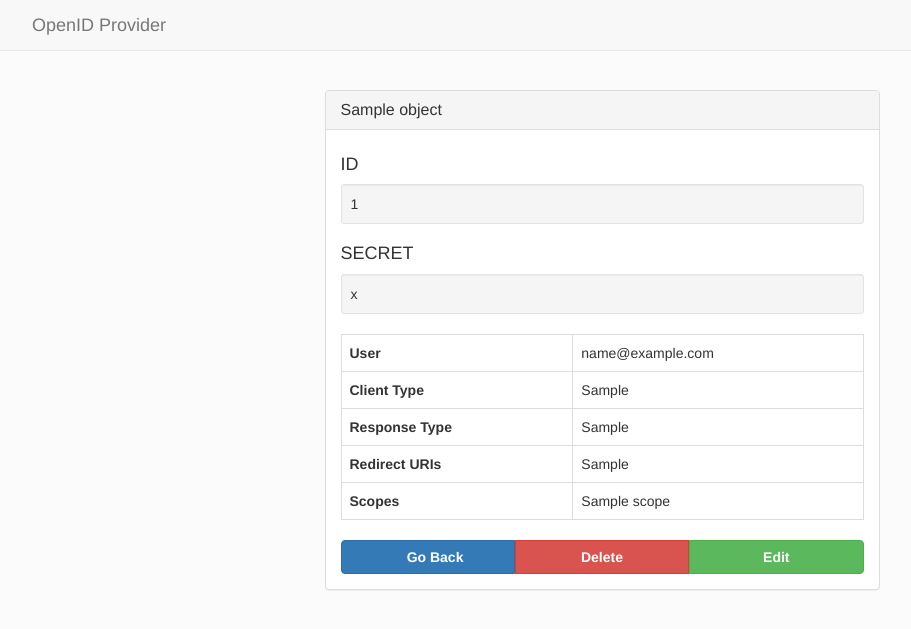
After one commit to juanifioren/django-oidc-provider, a Django app: template openid_provider/templates/openid_provider/client_detail.html in a window 1280 px wide. The commit adds this page. Shown: the top 629 px of the page, without its empty margins (38-949 px from the left). Run offline with Django 3.2, Linux system fonts and the light colour scheme; the template is opened without the code that fills it: most values are stand-ins (such as "Sample title", 1, 10 or a date in 2020); some libraries are stand-ins or nearby versions; some web fonts are replaced.

Commit message:
Add client list and detail.

```diff
--- a/openid_provider/templates/openid_provider/base.html
+++ b/openid_provider/templates/openid_provider/base.html
@@ -41,7 +41,18 @@
         {% if user.is_authenticated %}
         <div id="navbar" class="navbar-collapse collapse">
           <ul class="nav navbar-nav navbar-right">
-            <li><a href="#">{{ user.email }}</a></li>
+            <li class="dropdown">
+              <a href="#" class="dropdown-toggle" data-toggle="dropdown" role="button" aria-expanded="false">{{ user.email }} <span class="caret"></span></a>
+              <ul class="dropdown-menu" role="menu">
+                <li><a href="#">Profile</a></li>
+                {% if user.is_staff %}
+                <li class="divider"></li>
+                <li><a href="{% url 'openid_provider:client_list' %}">Clients</a></li>
+                {% endif %}
+                <li class="divider"></li>
+                <li><a href="{% url 'openid_provider:logout' %}">Logout</a></li>
+              </ul>
+            </li>
           </ul>
         </div><!--/.nav-collapse -->
         {% endif %}
--- /dev/null
+++ b/openid_provider/templates/openid_provider/client_detail.html
@@ -0,0 +1,51 @@
+{% extends "openid_provider/base.html" %}
+
+{% load i18n %}
+
+{% block content %}
+
+    <div class="row">
+        <div class="col-md-6 col-md-offset-3">
+            <div class="panel panel-default">
+                <div class="panel-heading">
+                    <h3 class="panel-title">{{ object.name }}</h3>
+                </div>
+                <div class="panel-body">
+                    <h4>ID</h4>
+                    <div class="well well-sm">{{ object.client_id }}</div>
+                    <h4>SECRET</h4>
+                    <div class="well well-sm">{{ object.client_secret }}</div>
+
+                    <table class="table table-bordered">
+                    <tr>
+                    <th scope="row">User</th>
+                    <td>{{ object.user.email }}</td>
+                    </tr>
+                    <tr>
+                    <th scope="row">Client Type</th>
+                    <td>{{ object.client_type }}</td>
+                    </tr>
+                    <tr>
+                    <th scope="row">Response Type</th>
+                    <td>{{ object.response_type }}</td>
+                    </tr>
+                    <tr>
+                    <th scope="row">Redirect URIs</th>
+                    <td>{{ object.redirect_uris|join:', ' }} </td>
+                    </tr>
+                    <tr>
+                    <th scope="row">Scopes</th>
+                    <td>{{ object.scope|join:', ' }} </td>
+                    </tr>
+                    </table>
+                    <div class="btn-group btn-group btn-group-justified" role="group">
+                        <a href="{% url 'openid_provider:client_list' %}" class="btn btn-primary"><span class="glyphicon glyphicon-arrow-left" aria-hidden="true"></span> Go Back</a>
+                        <a class="btn btn-danger">Delete</a>
+                        <a class="btn btn-success">Edit</a>
+                    </div>
+                </div>
+            </div>
+        </div>
+    </div>
+
+{% endblock %}
--- a/openid_provider/templates/registration/login.html
+++ b/openid_provider/templates/openid_provider/login.html
@@ -27,8 +27,9 @@
 			    	    		<input name="remember" type="checkbox" value="Remember Me"> Remember Me
 			    	    	</label>
 			    	    </div>
-			    	    <input type="hidden" name="next" value="{{ next }}" />
-			    		<input class="btn btn-success btn-block" type="submit" value="OK">
+			    	    <input type="hidden" name="next" value="{% if next %}{{ next }}{% else %}/openid/profile/{% endif %}" />
+
+			    		<input class="btn btn-primary btn-block" type="submit" value="OK">
 			    	</fieldset>
 		      	</form>
 			</div>
--- a/openid_provider/views/clients.py
+++ b/openid_provider/views/clients.py
@@ -1,4 +1,5 @@
 from django.utils.decorators import method_decorator
+from django.views.generic.detail import DetailView
 from django.views.generic.list import ListView
 from openid_provider.lib.utils.decorators import staff_required
 from openid_provider.models import Client
@@ -7,8 +8,11 @@ from openid_provider.models import Client
 class ClientListView(ListView):
 
     model = Client
-    template_name = "openid_provider/clients.html"
 
     @method_decorator(staff_required)
     def dispatch(self, *args, **kwargs):
         return super(ClientListView, self).dispatch(*args, **kwargs)
+
+class ClientDetailView(DetailView):
+
+    model = Client
```
Also changed, not shown: openid_provider/templates/openid_provider/client_list.html (renamed from openid_provider/templates/openid_provider/clients.html, +8 -1 lines), openid_provider/templates/openid_provider/logout.html (added, +19 -0 lines), openid_provider/templates/registration/logout.html (deleted, +0 -19 lines), openid_provider/urls.py (+4 -3 lines).
